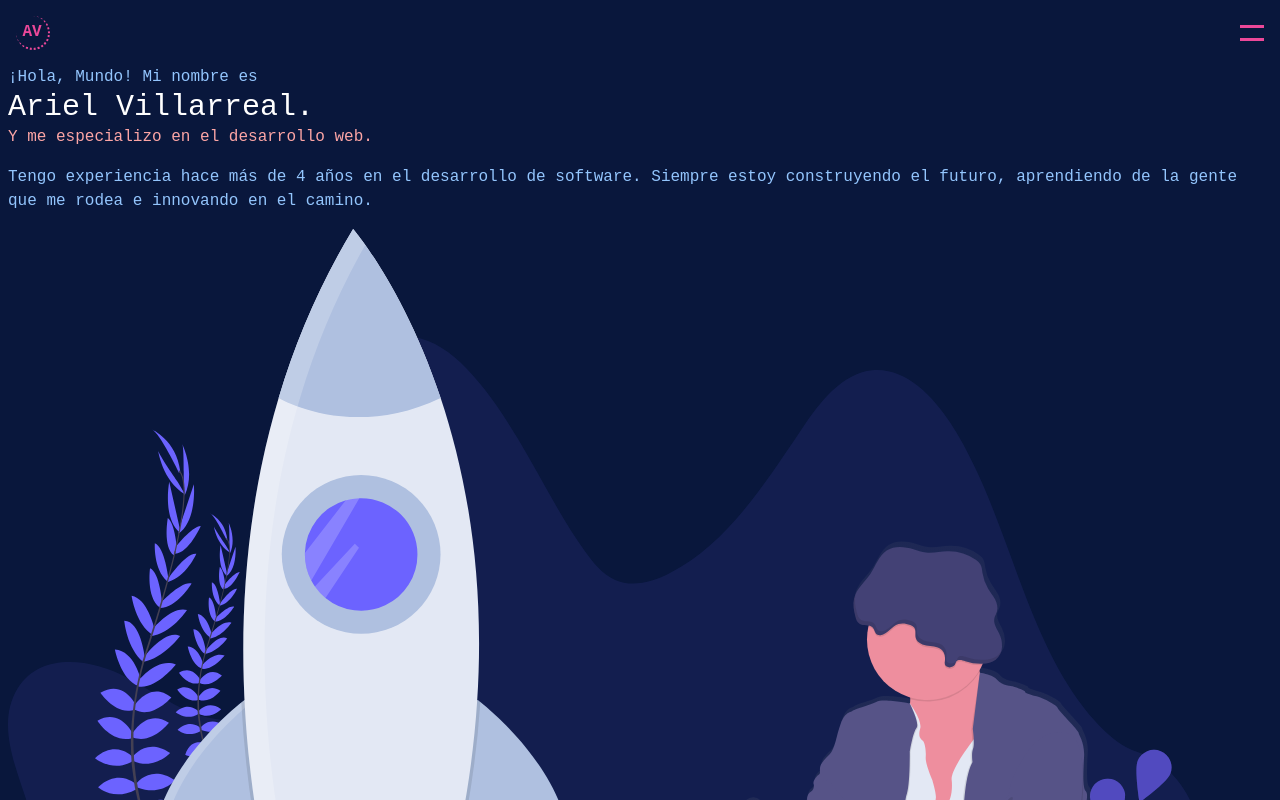
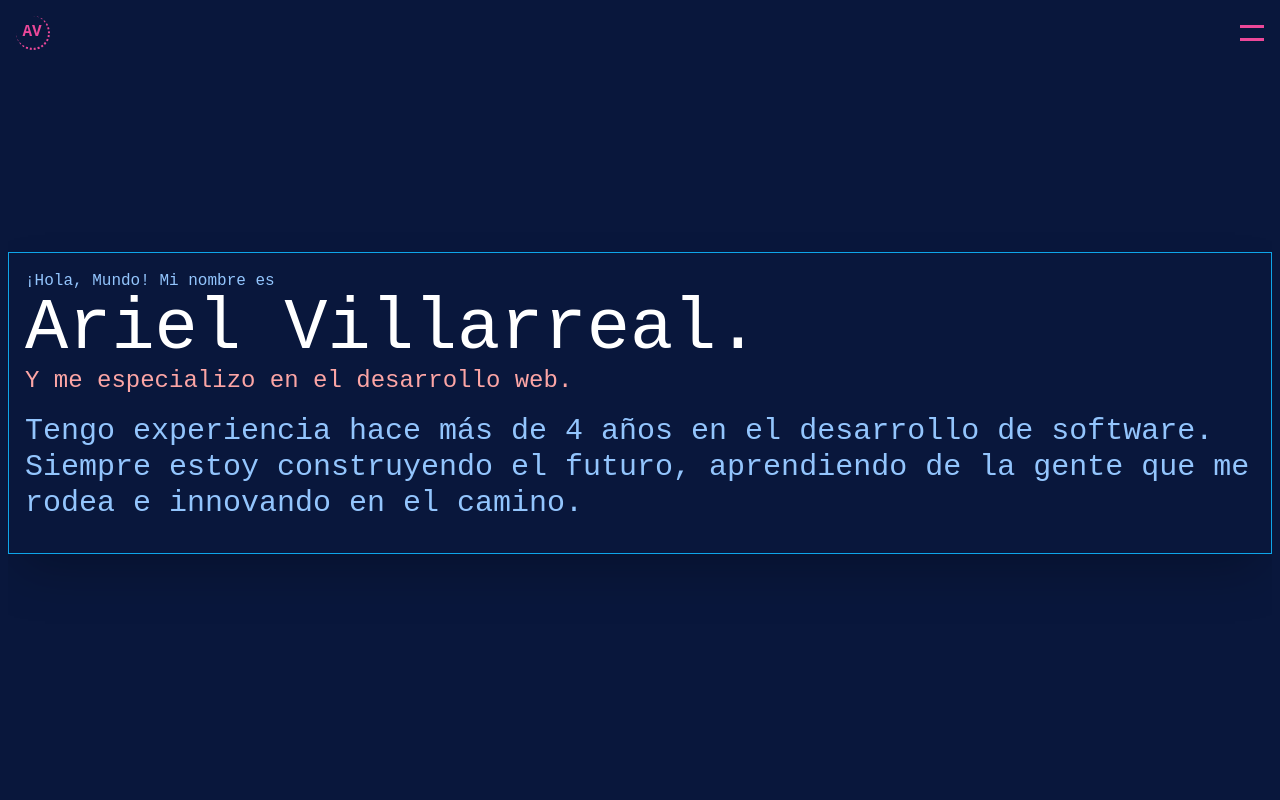
Before and after one commit to arielskap/me, a Next.js app: page / in a window 1280 px wide. Shown: the top 800 px of the page. Built offline with nearby package versions, Linux system fonts and the light colour scheme.

Commit message:
subiendo cambios

```diff
--- a/components/Home.tsx
+++ b/components/Home.tsx
@@ -2,12 +2,14 @@ import SvgMeditation from "./svg/SvgMeditation"
 
 const Home = () => {
 	return (
-		<section className='flex flex-col pt-16'>
-			<p className='text-blue-300'>¡Hola, Mundo! Mi nombre es</p>
-			<h1 className='text-3xl'>Ariel Villarreal.</h1>
-			<p className='pb-4 text-red-300'>Y me especializo en el desarrollo web.</p>
-			<p className='pb-4 text-blue-300'>Tengo experiencia hace más de 4 años en el desarrollo de software. Siempre estoy construyendo el futuro, aprendiendo de la gente que me rodea e innovando en el camino.</p>
-			<SvgMeditation className='flex-grow object-contain' />
+		<section className='pt-16 md:pt-0 md:h-screen md:flex md:items-center md:justify-center'>
+			<div className='flex flex-col p-4 md:border md:border-lightBlue-500 md:mt-1 md:shadow-2xl'>
+				<p className='text-blue-300'>¡Hola, Mundo! Mi nombre es</p>
+				<h1 className='text-3xl md:text-7xl'>Ariel Villarreal.</h1>
+				<p className='pb-4 text-red-300 md:text-2xl'>Y me especializo en el desarrollo web.</p>
+				<p className='pb-4 text-blue-300 md:text-3xl'>Tengo experiencia hace más de 4 años en el desarrollo de software. Siempre estoy construyendo el futuro, aprendiendo de la gente que me rodea e innovando en el camino.</p>
+				<SvgMeditation className='flex-grow object-contain md:hidden md:max-w-xl md:mx-auto md:pt-24' />
+			</div>
 		</section>
 	)
 }
--- a/pages/index.tsx
+++ b/pages/index.tsx
@@ -2,7 +2,7 @@ import { Swiper, SwiperSlide } from 'swiper/react'
 import Layout from "../components/Layout"
 import Home from "../components/Home"
 import Works from '../components/Works'
-import { useContext } from 'react'
+import { useContext, useEffect, useState } from 'react'
 import { Context } from '../SliderContext'
 import AboutMe from '../components/AboutMe'
 import Contact from '../components/Contact'
@@ -15,11 +15,31 @@ interface Props {
 
 const Index: React.FC<Props> = ({ birthday }) => {
 	let { setSwiper } = useContext(Context)
+	const [isDesktop, setIsDesktop] = useState(false)
+
+	useEffect(() => {
+		const match = window.matchMedia('(min-width: 768px)');
+		match.addEventListener("change", (e) => {
+			if (e.matches) {
+				setIsDesktop(true)
+			} else {
+				setIsDesktop(false)
+			}
+		})
+		const comprobation = () => {
+			if (screen.width >= 768) {
+				setIsDesktop(true)
+			} else {
+				setIsDesktop(false)
+			}
+		}
+		comprobation()
+	}, [])
 
 	return (
 		<Layout title='Home'>
 			<div className='container px-2 mx-auto text-white'>
-				<Swiper direction='vertical' onInit={(thisSwiper) => { setSwiper && setSwiper(thisSwiper) }}>
+				<Swiper direction={isDesktop ? 'horizontal': 'vertical'} onInit={(thisSwiper) => { setSwiper && setSwiper(thisSwiper) }}>
 					<SwiperSlide>
 						<Home/>
 					</SwiperSlide>
```
